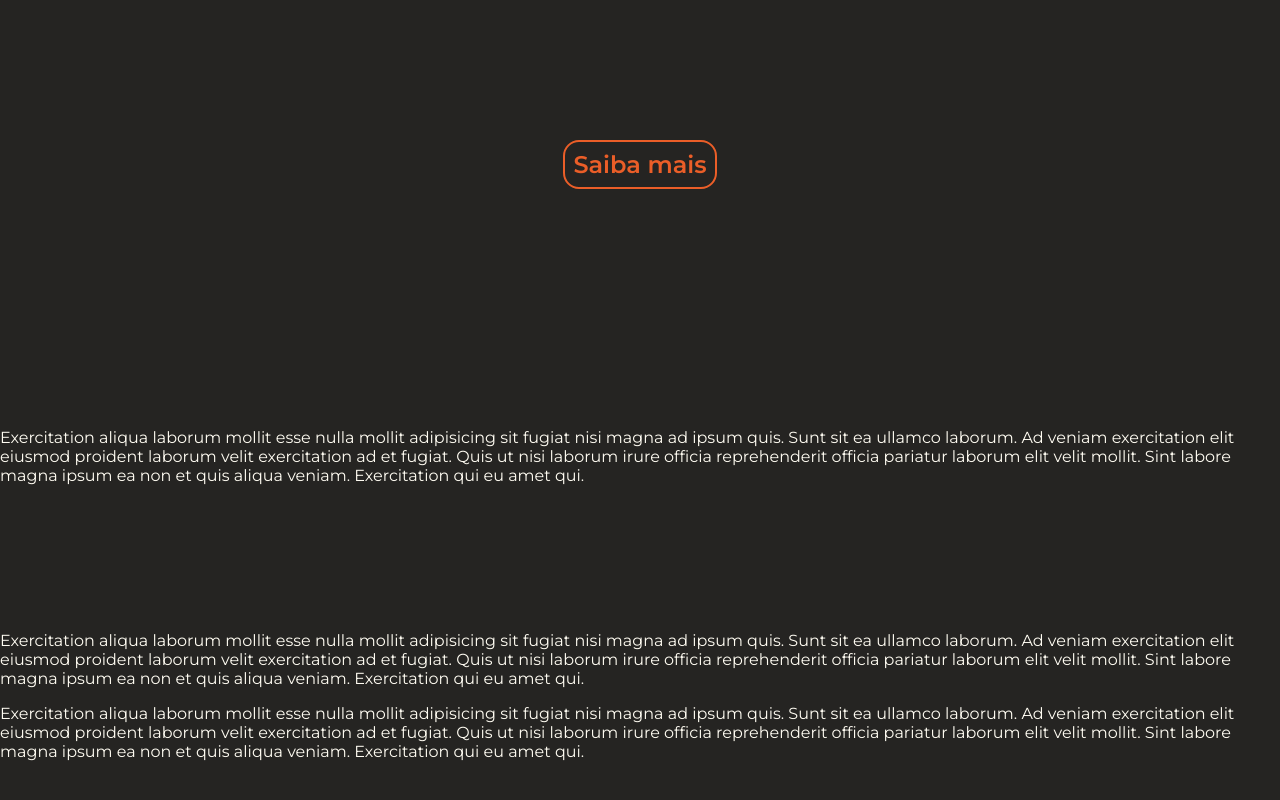
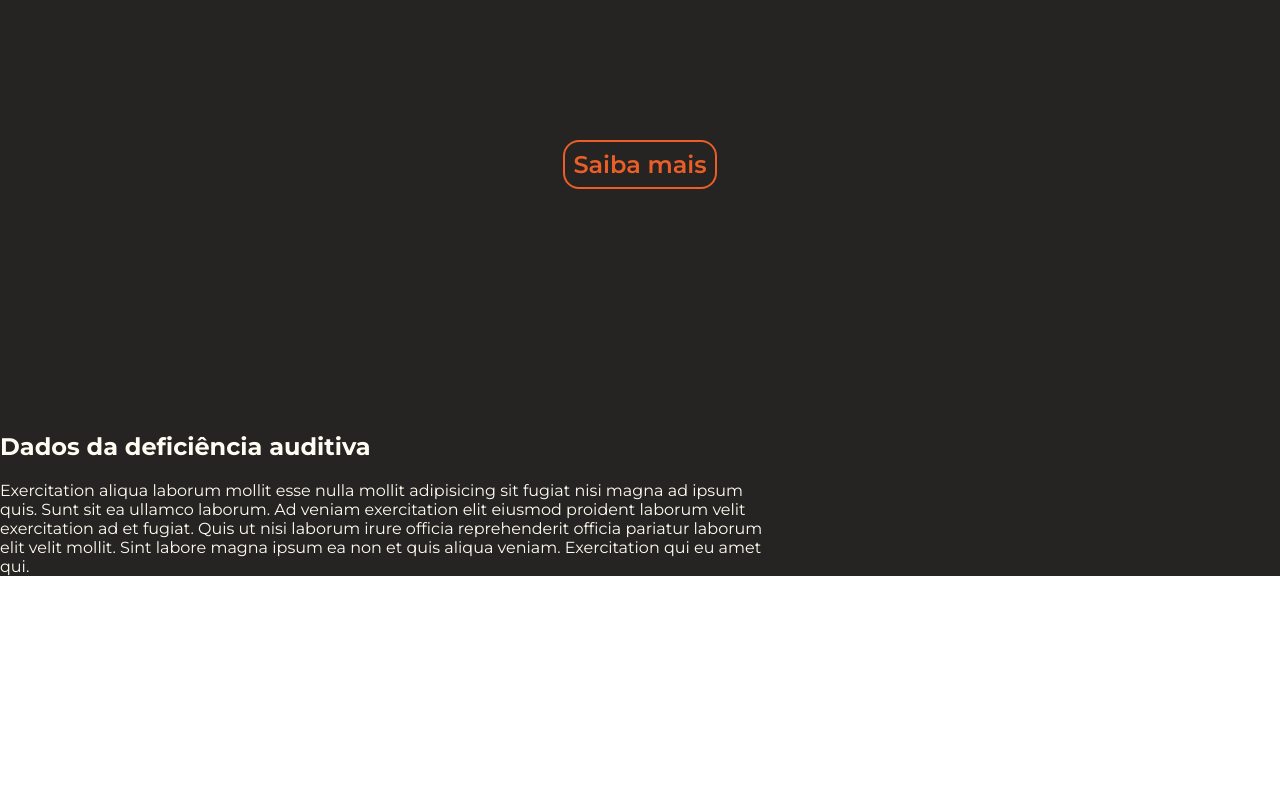
Before and after one commit to thiyukio/pagina-audibilidade, a React (Create React App) app in the folder audibilidade/: page / in a window 1280 px wide. Shown: the part 388-1188 px from the top of the page. After the commit the page ends 964 px from the top, so only its background shows below. Built offline with nearby package versions, Linux system fonts and the light colour scheme.

Commit message:
sass e section

```diff
--- a/audibilidade/package.json
+++ b/audibilidade/package.json
@@ -14,6 +14,7 @@
     "react": "^18.2.0",
     "react-dom": "^18.2.0",
     "react-scripts": "5.0.1",
+    "sass": "^1.56.1",
     "web-vitals": "^2.1.4"
   },
   "scripts": {
--- a/audibilidade/src/App.js
+++ b/audibilidade/src/App.js
@@ -1,5 +1,5 @@
 import logo from './logo.svg';
-import './App.css';
+import './App.scss';
 import { FontAwesomeIcon } from '@fortawesome/react-fontawesome'
 import { faGithub } from '@fortawesome/free-brands-svg-icons'
 import { useRef } from 'react';
@@ -39,6 +39,22 @@ function Hero({learnMore}) {
   )
 }
 
+function Section({title, children, ...args}) {
+  return (
+    <div className='section'>
+        {title && (
+         <h2>
+          {title}
+         </h2>
+        )
+        }
+        <div>
+          {children}
+        </div>
+    </div>
+  )
+}
+
 function App() {
   const firstElementRef = useRef(null);
 
@@ -51,41 +67,10 @@ function App() {
       <Header/>
       <Hero learnMore={scrollToFirst}/>
       <div ref={firstElementRef}>
-        <p>
+        <Section title={"Dados da deficiência auditiva"}>
           Exercitation aliqua laborum mollit esse nulla mollit adipisicing sit fugiat nisi magna ad ipsum quis. Sunt sit ea ullamco laborum. Ad veniam exercitation elit eiusmod proident laborum velit exercitation ad et fugiat. Quis ut nisi laborum irure officia reprehenderit officia pariatur laborum elit velit mollit. Sint labore magna ipsum ea non et quis aliqua veniam. Exercitation qui eu amet qui.
-        </p>
-        <br/>
-        <br/>
-        <br/>
-        <br/>
-        <br/>
-        <br/>
-        <p>
-          Exercitation aliqua laborum mollit esse nulla mollit adipisicing sit fugiat nisi magna ad ipsum quis. Sunt sit ea ullamco laborum. Ad veniam exercitation elit eiusmod proident laborum velit exercitation ad et fugiat. Quis ut nisi laborum irure officia reprehenderit officia pariatur laborum elit velit mollit. Sint labore magna ipsum ea non et quis aliqua veniam. Exercitation qui eu amet qui.
-        </p>
-        <p>
-          Exercitation aliqua laborum mollit esse nulla mollit adipisicing sit fugiat nisi magna ad ipsum quis. Sunt sit ea ullamco laborum. Ad veniam exercitation elit eiusmod proident laborum velit exercitation ad et fugiat. Quis ut nisi laborum irure officia reprehenderit officia pariatur laborum elit velit mollit. Sint labore magna ipsum ea non et quis aliqua veniam. Exercitation qui eu amet qui.
-        </p>
-        <br/>
-        <br/>
-        <br/>
-        <br/>
-        <br/>
-        <br/>
-        <br/>
-        <br/>
-        <br/>
-        <br/>
-        <br/>
-        <br/>
-        <br/>
-        <br/>
-        <br/>
-        <br/>
-        <br/>
-        <br/>
-        <br/>
-        <br/>
+        </Section>
+
       </div>
       {/* <header className="App-header">
         <img src={logo} className="App-logo" alt="logo" />
--- a/audibilidade/src/App.css
+++ b/audibilidade/src/App.scss
@@ -43,5 +43,9 @@ h4 {
   border-radius: 1rem;
   padding: .5rem;
   color: #EB5E28;
-  /* text-shadow: -1px -1px 0 #FFFCF2, 1px -1px 0 #FFFCF2, -1px 1px 0 #FFFCF2, 1px 1px 0 #FFFCF2; */
 }
+
+.section {
+  width: 60vw;
+
+}
```
Also changed, not shown: 1 other file (tests, documents, lock files or other folders).
